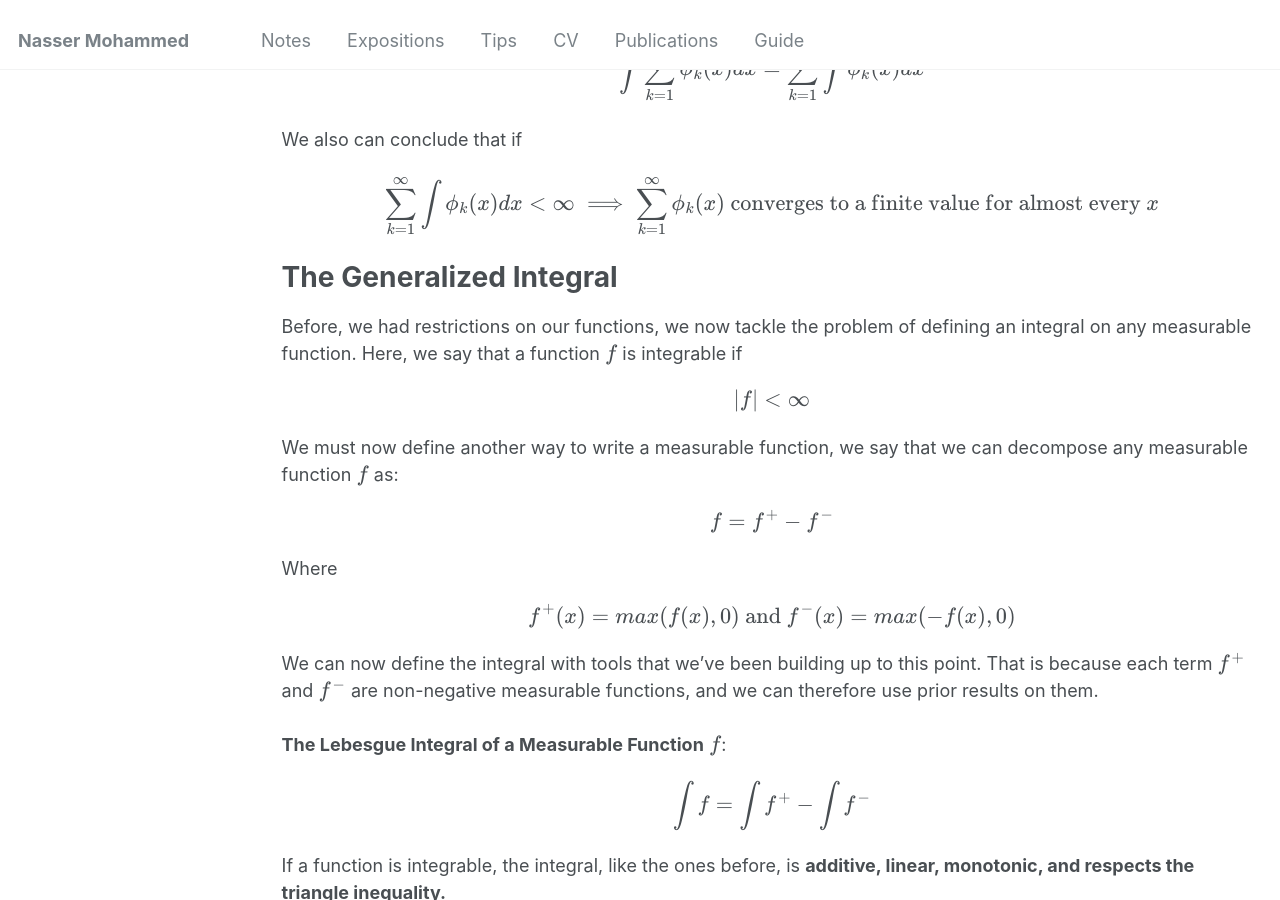
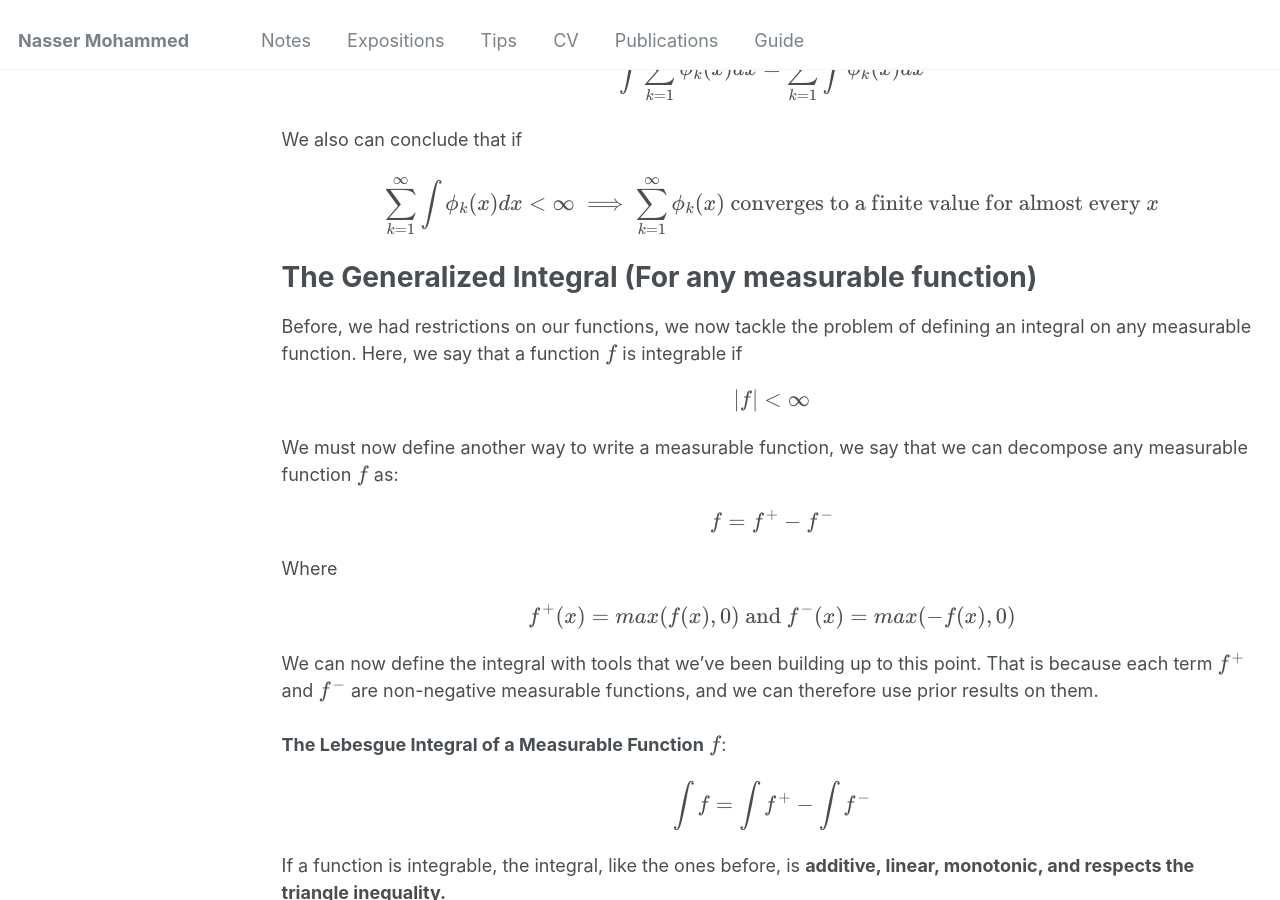
Before and after one commit to Nasser-Mohammed/Nasser-Mohammed.github.io, a Jekyll site: the page built from _pages/notes/analysis/lebintegral.md, in a window 1280 px wide and 900 px high, scrolled down 4172 px. Built offline with Jekyll 4.4.1, drawn with Linux system fonts in a browser that asks for light colours.

Commit message:
Update lebintegral.md

```diff
--- a/_pages/notes/analysis/lebintegral.md
+++ b/_pages/notes/analysis/lebintegral.md
@@ -90,7 +90,7 @@ We also can conclude that if
 \\[\sum_{k = 1}^{\infty}\int \phi_k(x)dx < \infty \implies \\sum_{k = 1}^{\infty} \phi_k(x) \text{ converges to a finite value for almost every } x\\]
 
 
-The Generalized Integral
+The Generalized Integral (For any measurable function)
 ===
 Before, we had restrictions on our functions, we now tackle the problem of defining an integral on any measurable function. Here, we say that a function \\(f\\) is integrable if
 \\[\left|f\right| < \infty\\]
```
